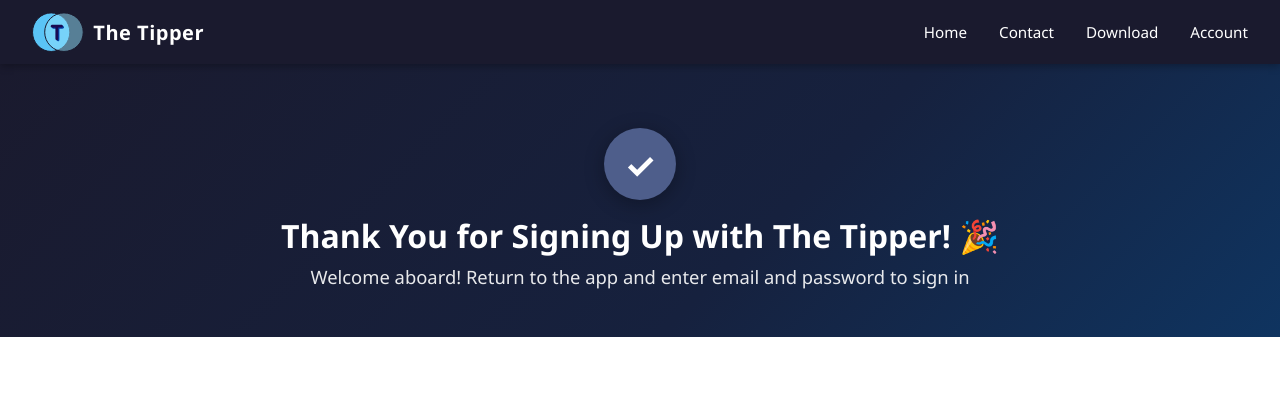
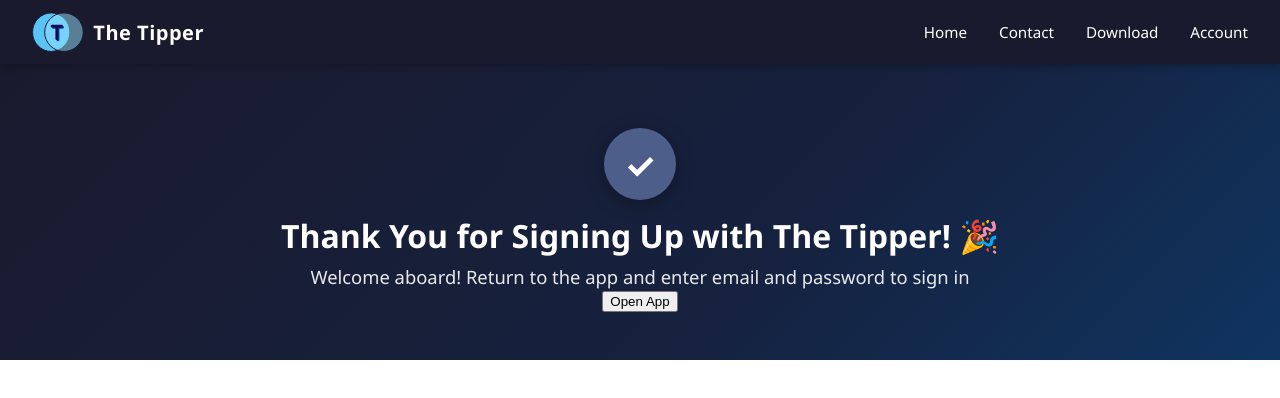
Before and after one commit to lrussow/tipper-web, an Angular app in the folder frontend/: page /auth in a window 1280 px wide. Shown: the top 398 px of the page. Built offline with nearby package versions, Linux system fonts and the light colour scheme; no server answers.

Commit message:
Auth without check

```diff
--- a/frontend/src/app/pages/auth/auth.html
+++ b/frontend/src/app/pages/auth/auth.html
@@ -4,6 +4,5 @@
 		<h1>{{ vm.headline }}</h1>
 		<p class="subheadline">{{ vm.subheadline }}</p>
 	</div>
-	<button *ngIf="vm.showOpenAppButton"
-	       (click)="openApp()">Open App</button>
+	<button (click)="openApp()">Open App</button>
 </section>
```
